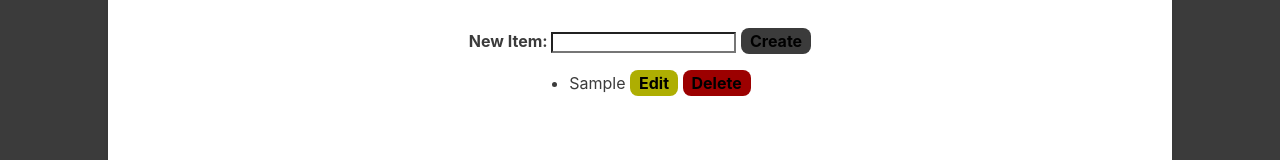
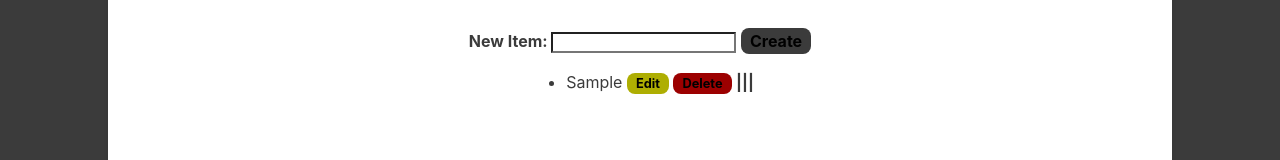
Before and after one commit to larswan/oneclub-code-challenge-pt2, a website built with Vite: page index.html in a window 1280 px wide. Both pictures are taken after typing "Sample" into the empty fields and a click on the button "Create". Shown: the part 177-337 px from the top of the page. Built offline with nearby package versions, Linux system fonts and the light colour scheme.

Commit message:
added drag bars

```diff
--- a/modules.js
+++ b/modules.js
@@ -11,6 +11,7 @@ export function addItem(inputText, list) {
         <text>${inputText}</text>
         <button class="editBtn">Edit</button>
         <button class="deleteBtn">Delete</button>
+        <span class="dragBars">|||</span>
     `
     list.appendChild(li)
 }
--- a/style.css
+++ b/style.css
@@ -79,8 +79,14 @@ input {
 
 .editBtn {
   background-color: rgb(174, 174, 2);
+  font-size: .8rem;
 }
 
 .deleteBtn {
   background-color: rgb(156, 0, 0);
+  font-size: .8rem;
 }
+
+.dragBars{
+  font-weight: bolder;
+}
```
